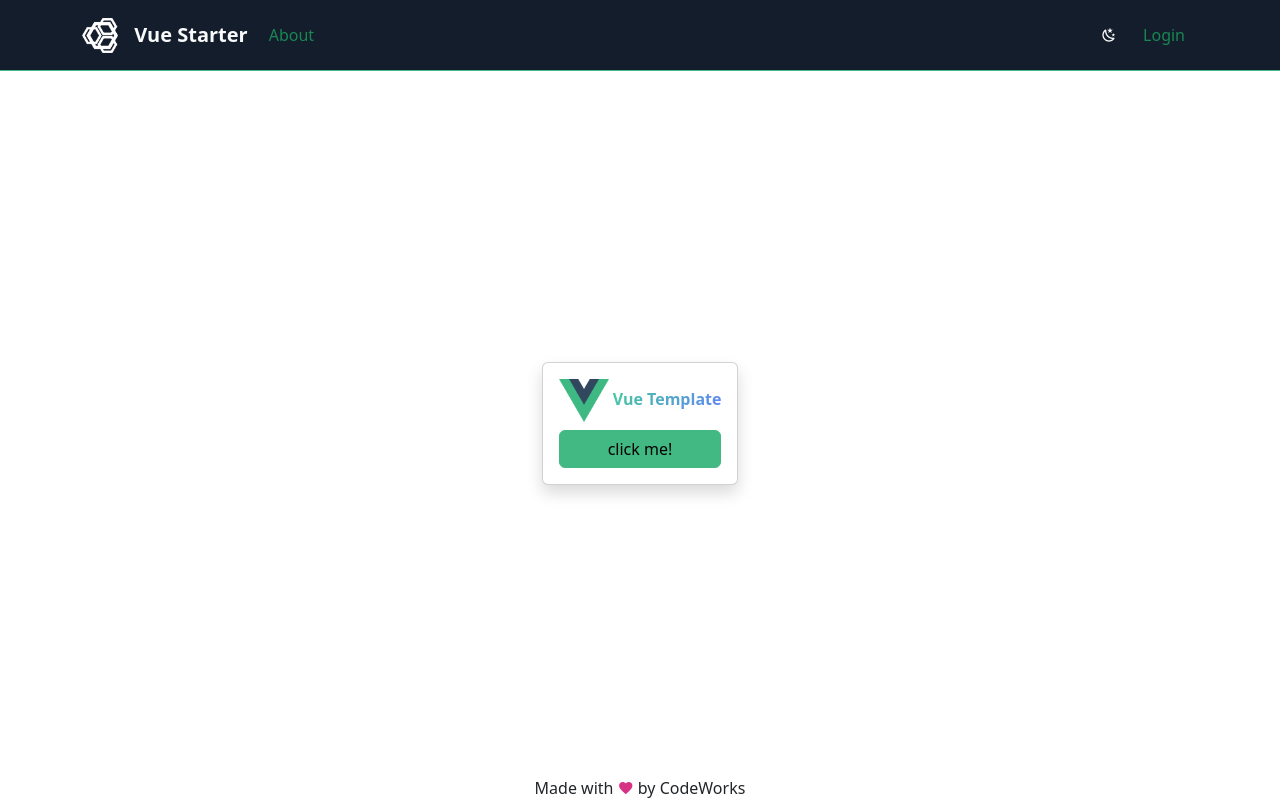
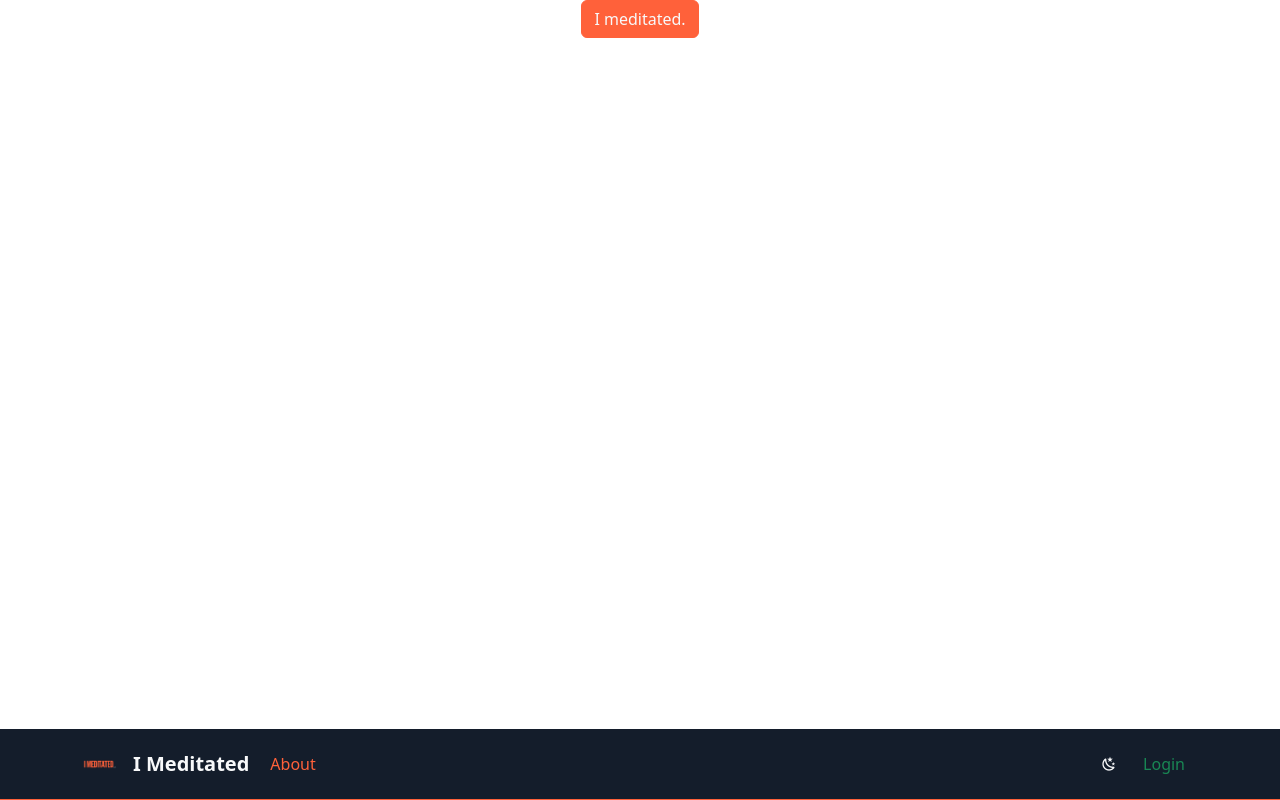
Before and after one commit to RomanOlsen/imeditated, a Vue app in the folder client/: page /#/ in a window 1280 px wide. Built offline with nearby package versions, Linux system fonts and the light colour scheme; what @bcwdev/auth0provider-client would draw is missing.

Commit message:
moved navbar to bottom and more

```diff
--- a/client/src/App.vue
+++ b/client/src/App.vue
@@ -6,13 +6,13 @@ import { RouterView } from 'vue-router';
 
 <template>
   <header>
-    <Navbar />
   </header>
   <main>
     <RouterView/>
   </main>
   <footer class=" text-center">
-    Made with <i class="mdi mdi-heart text-pink"></i> by CodeWorks
+    <Navbar />
+    <!-- Made with <i class="mdi mdi-heart text-pink"></i> by CodeWorks -->
   </footer>
 </template>
 
--- a/client/src/assets/scss/_variables.scss
+++ b/client/src/assets/scss/_variables.scss
@@ -26,4 +26,5 @@ $theme-colors: (
   // Custom colors
   "codeworks": #141d2b,
   "vue": #42b883,
+  "imeditated": #ff613a
 );
--- a/client/src/components/Example.vue
+++ /dev/null
@@ -1,95 +0,0 @@
-<script setup>
-import { ref } from 'vue';
-
-const animalsAvailable = ['🦍', '🦧', '🐖', '🦖', '🐋', '🐅', '🐓', '🐄', '🐒', '🐈‍⬛', '🦏']
-const bouncers = ref([])
-
-
-function addAnimal(){
-  const randomAnimal = animalsAvailable[Math.floor(Math.random()* animalsAvailable.length)]
-  bouncers.value.push({emoji:randomAnimal, vSpeed: Math.random()* 4 + 2, hSpeed: Math.random()* 4 + 2})
-}
-
-
-</script>
-
-<template>
-  <div class="home-container">
-    <article class="card shadow">
-      <div class="card-body">
-        <div class="card-title">
-          <img src="../assets/img/vue-logo.png" class="vue-logo" alt="vue js logo">
-          Vue Template
-        </div>
-        <button @click="addAnimal()" class="btn btn-vue w-100">click me!</button>
-      </div>
-    </article>
-  </div>
-  <div v-for="(animal, i) in bouncers" :key="animal + i" class="animal-bouncer" >
-    <div :style="`--speed: ${animal.vSpeed}s`">
-      <span :style="`--speed: ${animal.hSpeed}s`">{{ animal.emoji }}</span>
-    </div>
-  </div>
-</template>
-
-
-<style lang="scss" scoped>
-.home-container{
-  flex-grow: 1;
-  display: flex;
-  justify-content: center;
-  align-items: center;
-}
-.vue-logo{
-  width: 50px;
-  height: auto;
-  pointer-events: none;
-}
-
-.card-title{
-  background: -webkit-linear-gradient(315deg, #42d392 25%, #647eff);
-    background-clip: text;
-    -webkit-background-clip: text;
-    -webkit-text-fill-color: transparent;
-    font-weight: 800;
-}
-
-.animal-bouncer{
-  position: fixed;
-  height: 100dvh;
-  width: 100dvw;
-  top: 0;
-  left: 0;
-  pointer-events: none;
-  div{
-    position: fixed;
-    height: 100dvh;
-    width: 100dvw;
-    top: 0;
-    left: 0;
-    pointer-events: none;
-    animation: var(--speed) up-down linear infinite alternate;
-    span{
-    animation: var(--speed) left-right linear infinite alternate;
-    font-size: 18px;
-  }
-  }
-}
-
-@keyframes left-right {
-  0%{
-    margin-left: 0%;
-  }
-  100%{
-    margin-left: calc(100dvw - 18px);
-  }
-}
-@keyframes up-down {
-  0%{
-    margin-top: 0%;
-  }
-  100%{
-    margin-top:calc(100dvh - 18px);
-  }
-}
-</style>
--- a/client/src/components/Navbar.vue
+++ b/client/src/components/Navbar.vue
@@ -17,11 +17,11 @@ watch(theme, () => {
 </script>
 
 <template>
-  <nav class="navbar navbar-expand-md bg-codeworks border-bottom border-vue">
+  <nav class="navbar navbar-expand-md bg-codeworks border-bottom border-imeditated">
     <div class="container gap-2">
       <RouterLink :to="{ name: 'Home' }" class="d-flex align-items-center text-light">
-        <img class="navbar-brand" alt="logo" src="/img/cw-logo.png" height="45" />
-        <b class="fs-5">Vue Starter</b>
+        <img class="navbar-brand" alt="logo" src="@/assets/img/I meditated.com (600 x 600 px).png" height="45" />
+        <b class="fs-5">I Meditated</b>
       </RouterLink>
       <!-- collapse button -->
       <button class="navbar-toggler" type="button" data-bs-toggle="collapse" data-bs-target="#navbar-links"
@@ -32,7 +32,7 @@ watch(theme, () => {
       <div class="collapse navbar-collapse " id="navbar-links">
         <ul class="navbar-nav">
           <li>
-            <RouterLink :to="{ name: 'About' }" class="btn text-green selectable">
+            <RouterLink :to="{ name: 'About' }" class="btn text-imeditated selectable">
               About
             </RouterLink>
           </li>
@@ -61,7 +61,7 @@ a {
 }
 
 .navbar-nav .router-link-exact-active {
-  border-bottom: 2px solid var(--bs-success);
+  border-bottom: 2px solid var(--bs-imeditated);
   border-bottom-left-radius: 0;
   border-bottom-right-radius: 0;
 }
--- a/client/src/pages/HomePage.vue
+++ b/client/src/pages/HomePage.vue
@@ -1,13 +1,40 @@
-<script setup >
-import Example from '@/components/Example.vue';
+<script setup>
 
 
 </script>
 
 <template>
-  <Example />
+  <div class="container">
+    <div class="row button-row">
+      <div class="col-12">
+        <!-- <h1 class="text-center mt-5 mb-3">Welcome to I Meditated</h1> -->
+        <!-- AI wrote these parts above and below me OMG -->
+        <!-- <p class="lead text-center mb-5">
+          A simple meditation timer for your mindfulness practice.
+        </p> -->
+        <div class="d-flex justify-content-center align-items-center">
+
+          <button class="btn btn-imeditated text-light">I meditated.</button>
+        </div>
+      </div>
+    </div>
+    <div class="col-12 d-flex justify-content-center">
+    </div>
+
+
+  </div>
+
+
 </template>
 
 <style scoped lang="scss">
+.container {
+  height: 80dvh;
+  // background: url('@/assets/img/meditation-background.jpg') no-repeat center center fixed;
+  // background-size: cover;
+}
 
+.button-row {
+  height: 100%;
+}
 </style>
```
Also changed, not shown: client/src/assets/img/I meditated.com (600 x 600 px).png (added).
